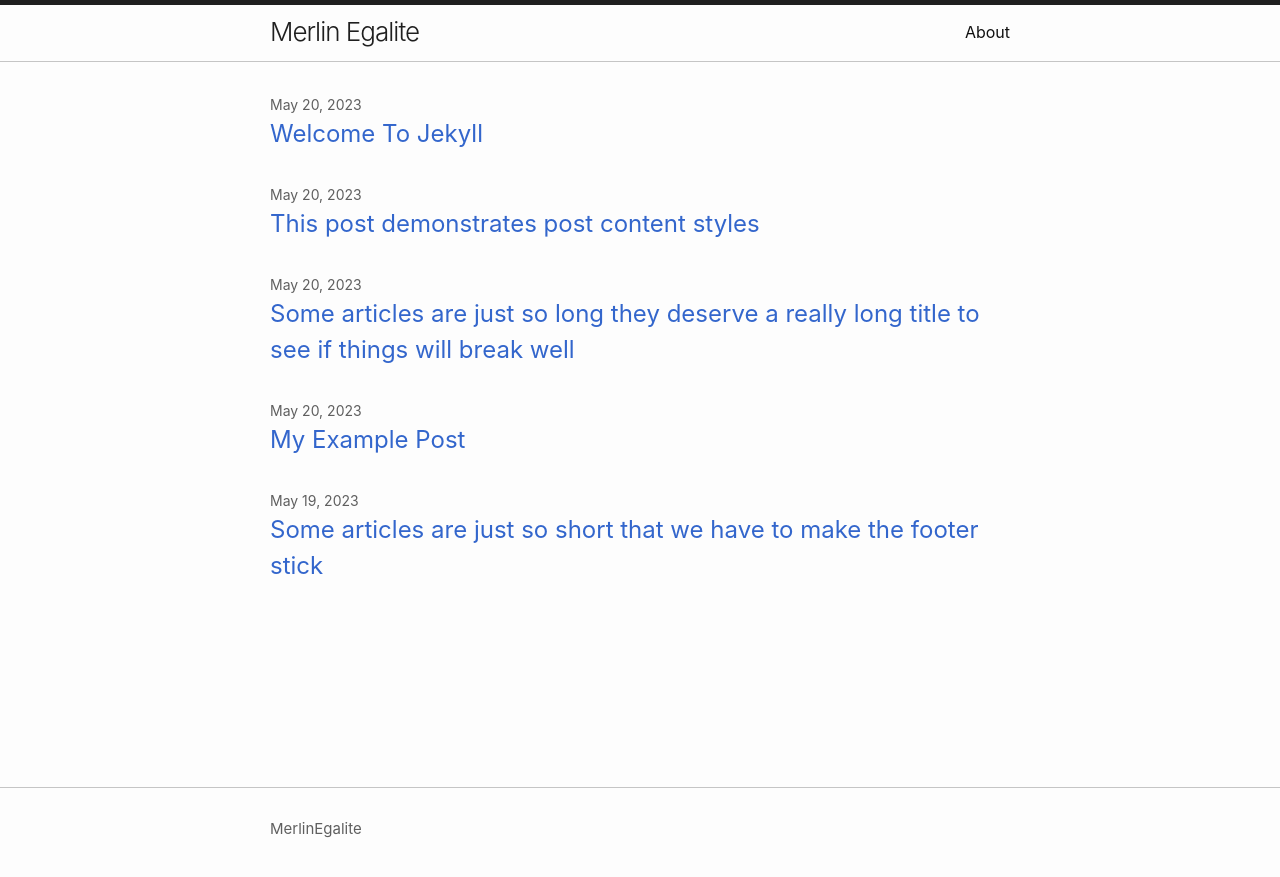
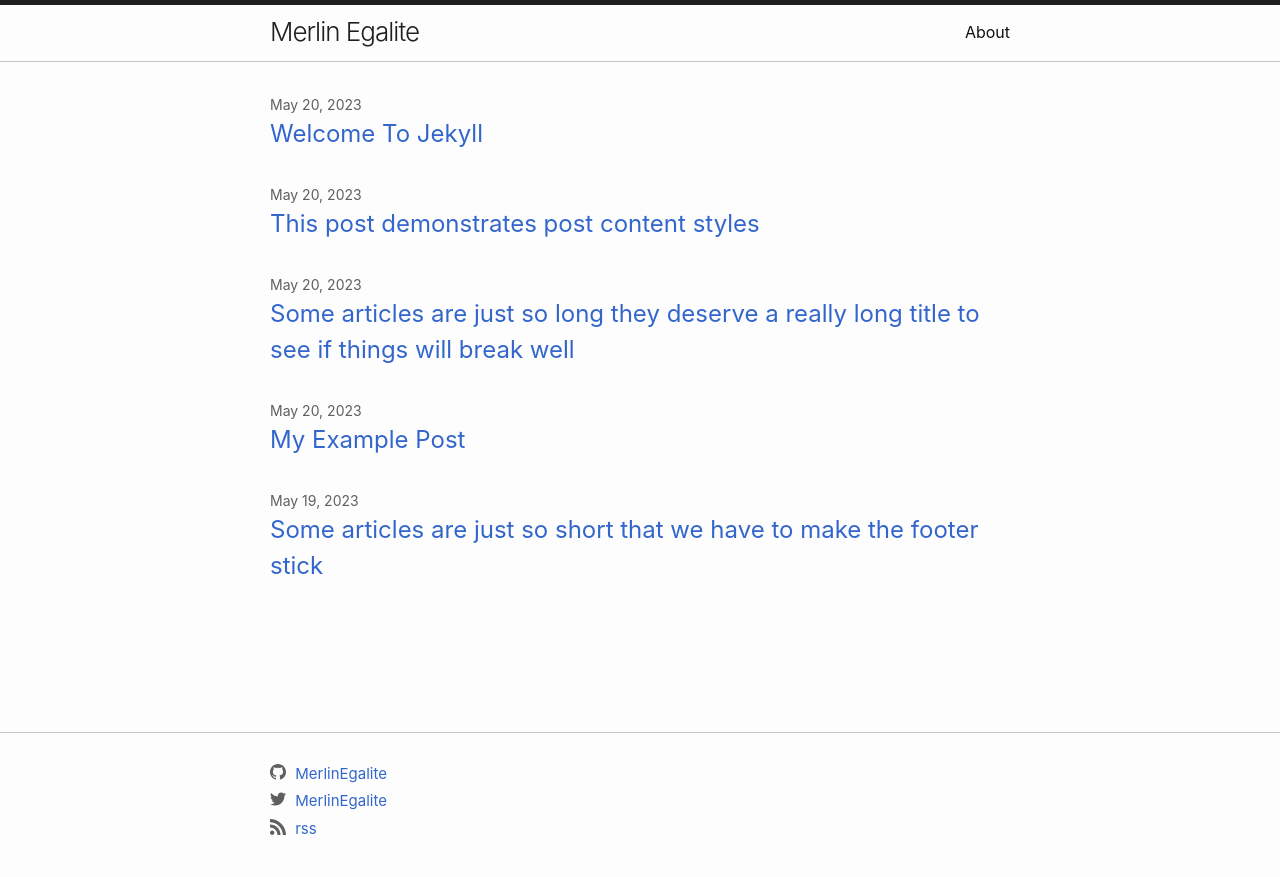
Before and after one commit to MerlinEgalite/MerlinEgalite.github.io, a Jekyll site: the page built from index.md, in a window 1280 px wide. Shown: the top 877 px of the page. Built offline with Jekyll 4.4.1, drawn with Linux system fonts in a browser that asks for light colours.

Commit message:
feat: clean things

```diff
--- a/_includes/footer.html
+++ b/_includes/footer.html
@@ -6,7 +6,7 @@
     <!-- <h2 class="footer-heading">{{ site.title | escape }}</h2> -->
 
     <div class="footer-col-wrapper">
-      <div class="footer-col footer-col-1">
+      <!-- <div class="footer-col footer-col-1">
         <ul class="contact-list">
           <li class="p-name">
             {%- if site.author -%}
@@ -19,13 +19,13 @@
             <li><a class="u-email" href="mailto:{{ site.email }}">{{ site.email }}</a></li>
             {%- endif -%}
         </ul>
-      </div>
+      </div> -->
 
-      <!-- <div class="footer-col footer-col-2">
+      <div class="footer-col footer-col-2">
         {%- include social.html -%}
       </div>
 
-      <div class="footer-col footer-col-3">
+      <!-- <div class="footer-col footer-col-3">
         <p>{{- site.description | escape -}}</p>
       </div> -->
     </div>
--- a/_sass/minima.scss
+++ b/_sass/minima.scss
@@ -2,7 +2,7 @@
 
 // Define defaults for each variable.
 
-$base-font-family: -apple-system, BlinkMacSystemFont, "Segoe UI", Roboto, Helvetica, Arial, sans-serif, "Apple Color Emoji", "Segoe UI Emoji", "Segoe UI Symbol" !default;
+$base-font-family: Crimson Text, -apple-system, BlinkMacSystemFont, "Segoe UI", Roboto, Helvetica, Arial, sans-serif, "Apple Color Emoji", "Segoe UI Emoji", "Segoe UI Symbol" !default;
 $base-font-size:   16px !default;
 $base-font-weight: 400 !default;
 $small-font-size:  $base-font-size * 0.875 !default;
```
